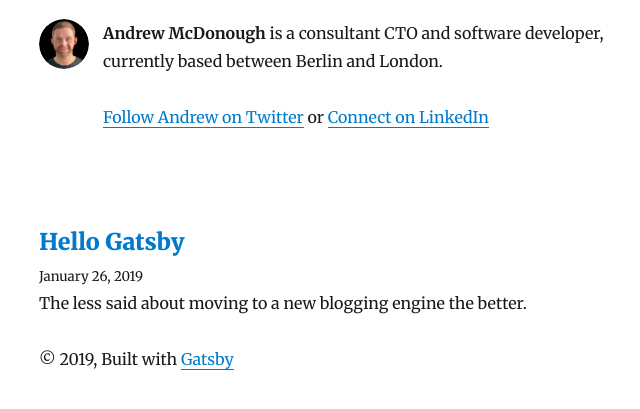
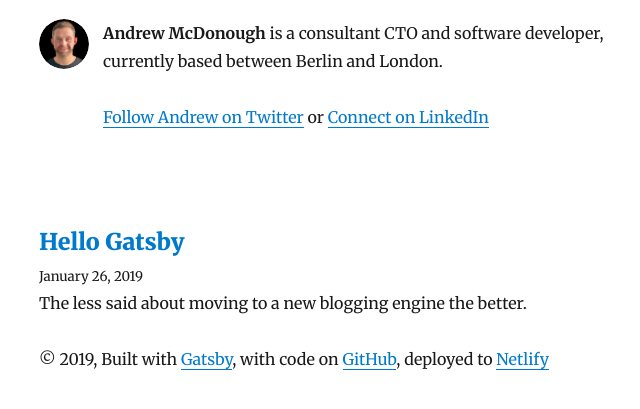
Before and after one commit to andrewmcdonough/andrewmcdonough.com, a Gatsby site: page / in a window 1280 px wide. Shown: the part 121-530 px from the top of the page, without its empty margins (286-926 px from the left). Built offline with nearby package versions, Linux system fonts and the light colour scheme; Gatsby itself is replaced by a stand-in of ours; some packages are replaced by stand-ins of ours.

Commit message:
Credit GitHub and Netlify as well as Gatsby

```diff
--- a/src/components/Layout.js
+++ b/src/components/Layout.js
@@ -65,7 +65,14 @@ class Layout extends React.Component {
         <footer>
           © {new Date().getFullYear()}, Built with
           {` `}
-          <a href="https://www.gatsbyjs.org">Gatsby</a>
+          <a href="https://www.gatsbyjs.org">Gatsby</a>,
+          {` `}
+          with code on
+          {` `}
+          <a href="https://github.com/andrewmcdonough/andrewmcdonough.com">GitHub</a>,
+          deployed to
+          {` `}
+          <a href="https://www.netlify.com/">Netlify</a>
         </footer>
       </div>
     )
```
